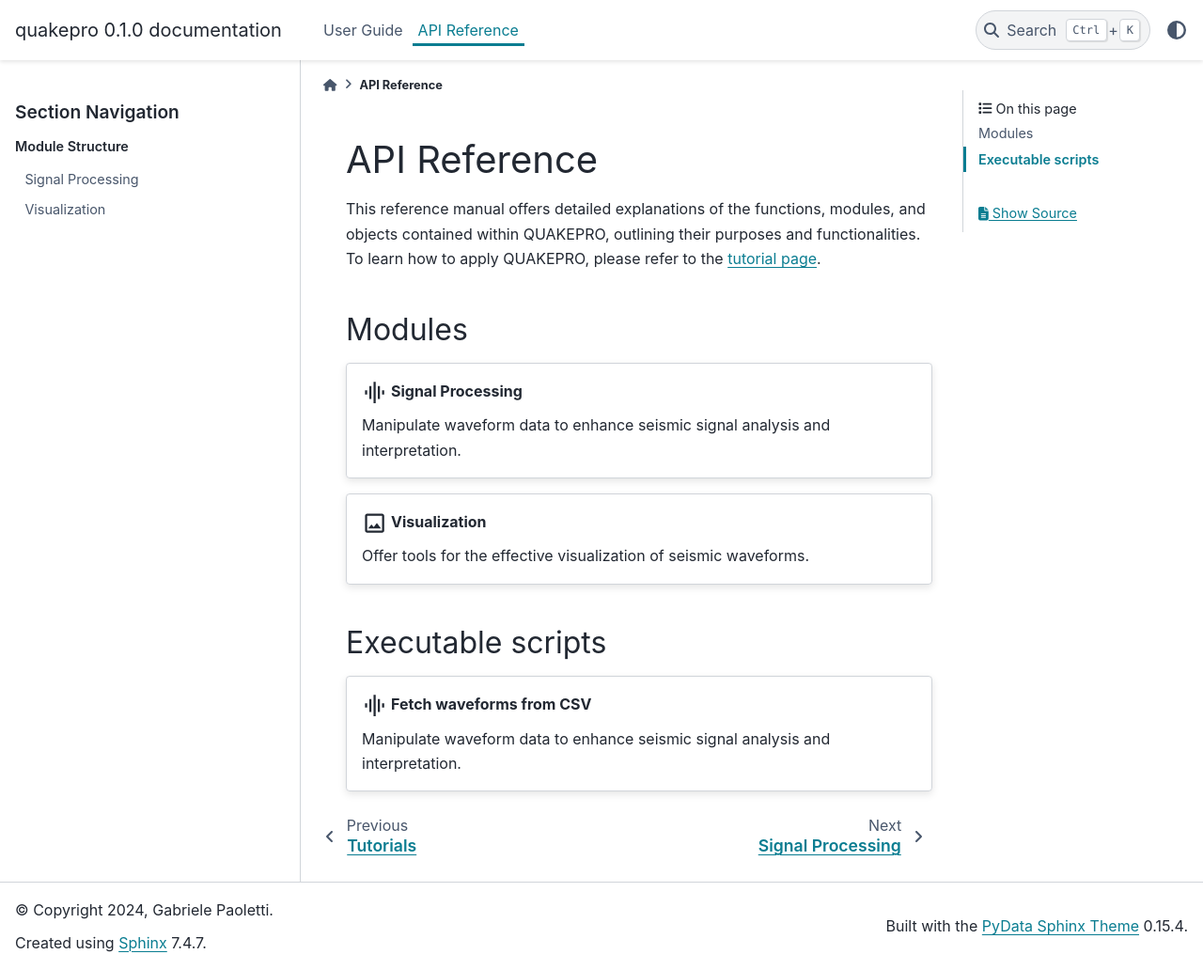
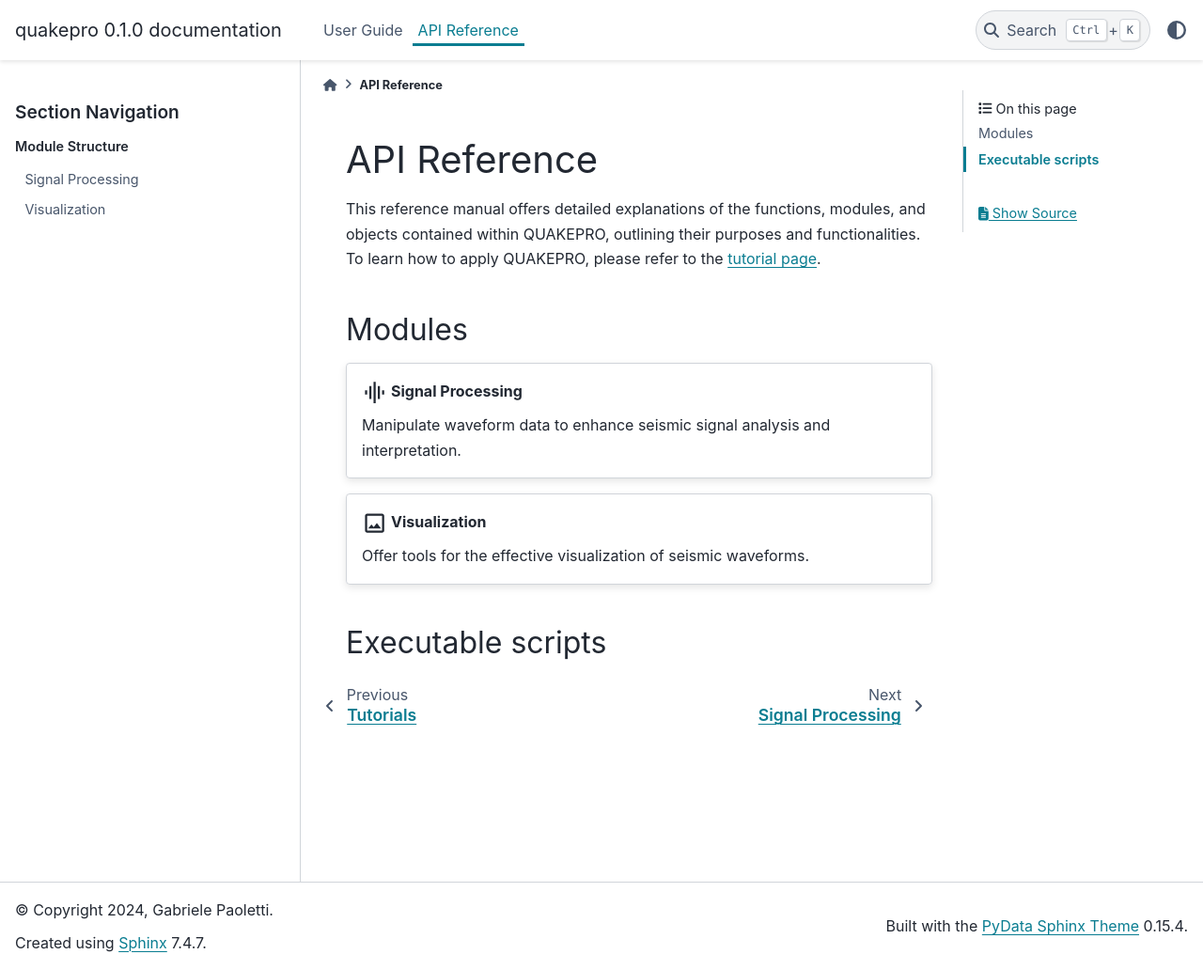
Before and after one commit to gabrielepaoletti/quakepro, a Sphinx documentation site: the page built from docs/source/api_reference.rst, in a window 1280 px wide and 1032 px high. Shown: the whole window at 94% size. Built offline with Sphinx 7.4.7 and the PyData theme 0.15.4, drawn with Linux system fonts in a browser that asks for light colours.

Commit message:
Update docs

```diff
--- a/docs/source/api_reference.rst
+++ b/docs/source/api_reference.rst
@@ -28,9 +28,3 @@ Modules
 
 Executable scripts
 ------------------
-
-.. card:: :material-regular:`graphic_eq;1.7em` Fetch waveforms from CSV
-   :link: documentation/scripts/fetcher_csv
-   :link-type: doc
-
-   Manipulate waveform data to enhance seismic signal analysis and interpretation.
```
Also changed, not shown: docs/source/documentation/scripts/fetcher_csv.rst (deleted, +0 -9 lines).
